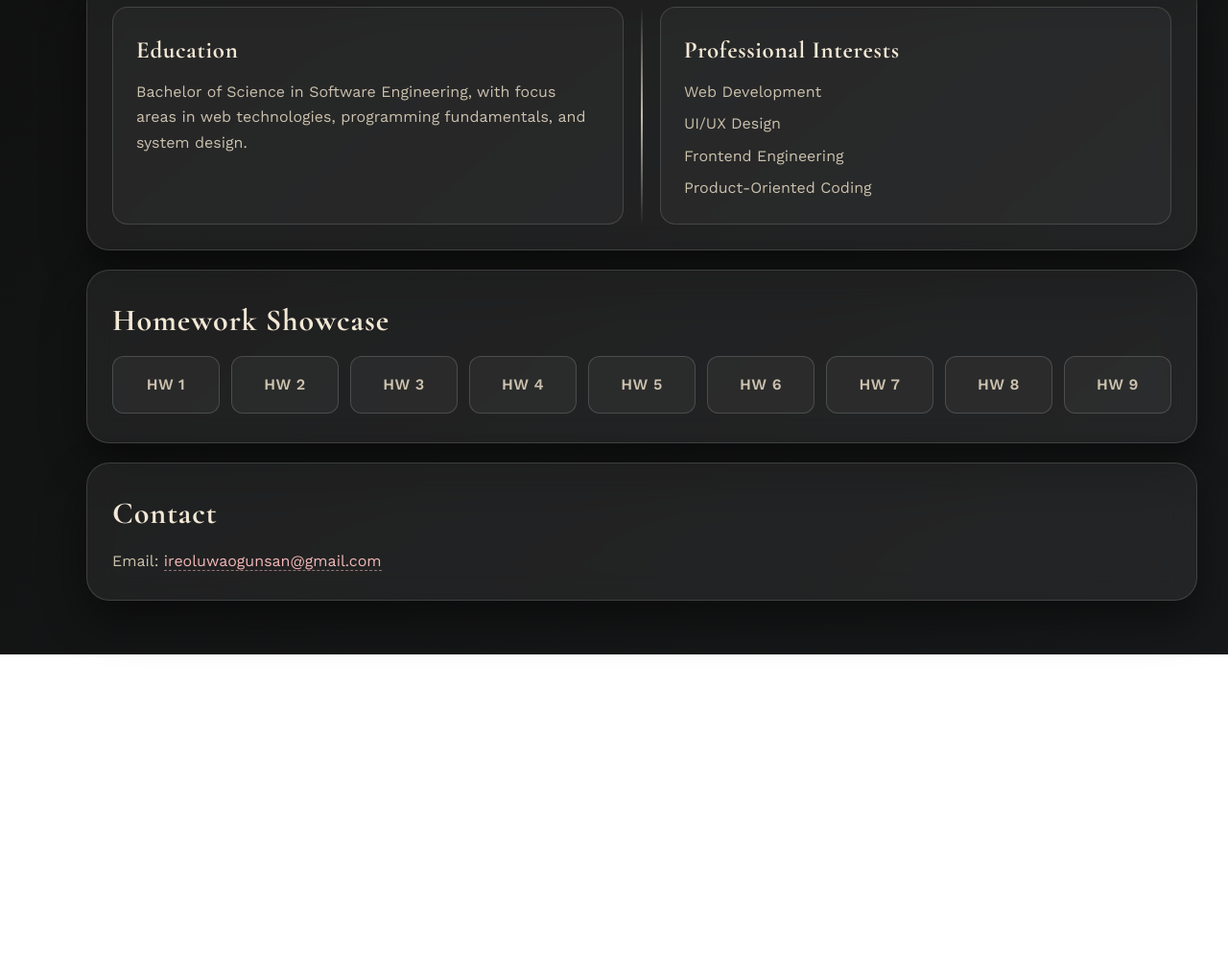
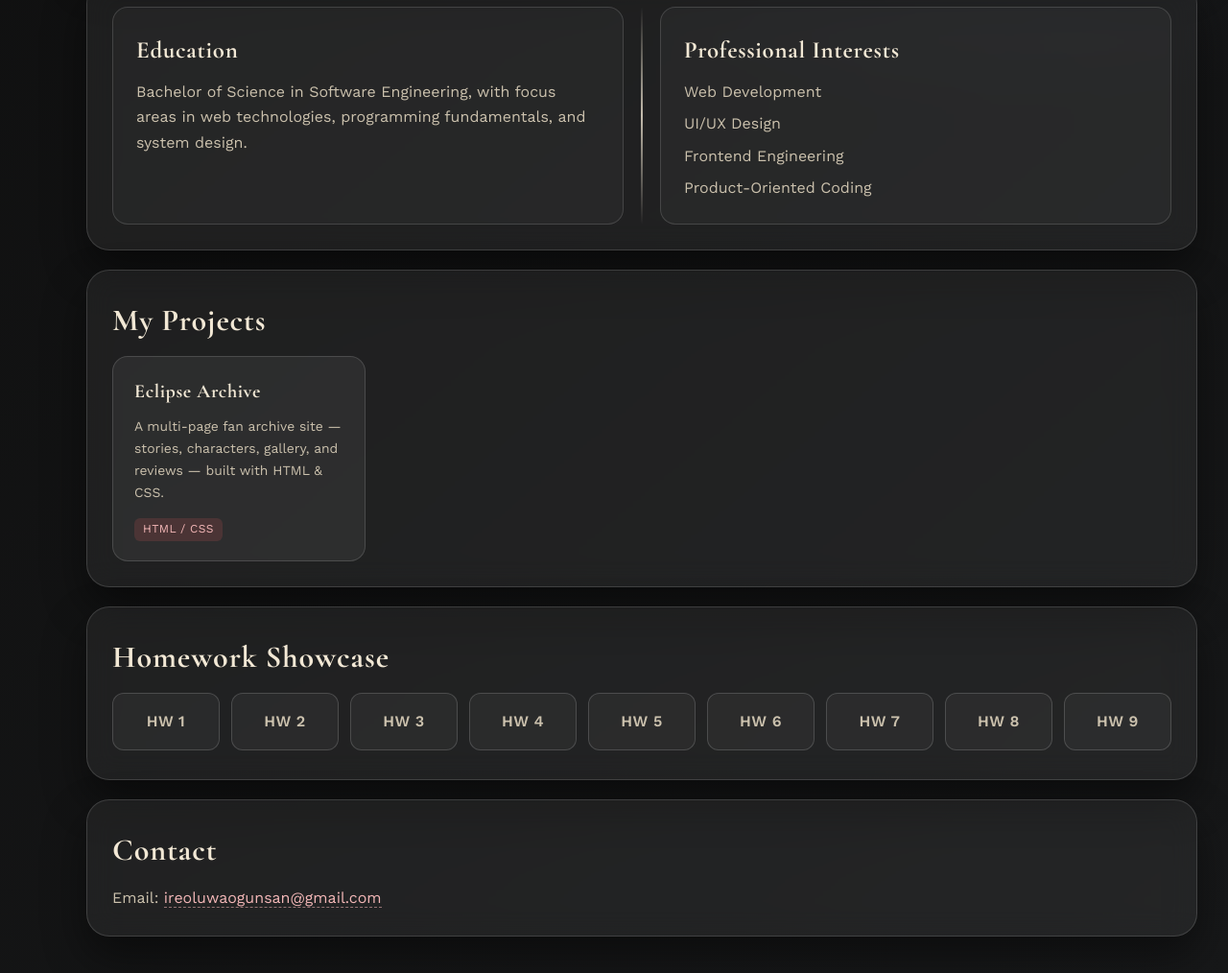
Before and after one commit to IreinStark/Ireoluwaay, a plain HTML site: page index.html in a window 1280 px wide. Shown: the part 1043-2057 px from the top of the page at 96% size. Before the commit the page ends 1725 px from the top, so only its background shows below. Drawn offline with nearby package versions, Linux system fonts and the light colour scheme.

Commit message:
Add My Projects section with Eclipse Archive card
Adds a new "My Projects" panel above the Homework Showcase on the portfolio index page, featuring the Eclipse Archive project with a description, relative link, and styled card matching the existing design system.

Co-Authored-By: Claude Sonnet 4.6 <noreply@anthropic.com>

```diff
--- a/index.html
+++ b/index.html
@@ -316,6 +316,51 @@
       filter: grayscale(0.25);
     }
 
+    .projects-grid {
+      display: grid;
+      grid-template-columns: repeat(auto-fill, minmax(240px, 1fr));
+      gap: 16px;
+      margin-top: 8px;
+    }
+
+    .project-card {
+      display: block;
+      background: var(--glass);
+      border: 1px solid var(--glass-border);
+      border-radius: var(--radius-md);
+      padding: 20px 22px;
+      text-decoration: none;
+      color: var(--text-main);
+      transition: transform 0.2s ease, border-color 0.2s ease, background 0.2s ease;
+    }
+
+    .project-card:hover {
+      transform: translateY(-3px);
+      border-color: var(--accent);
+      background: rgba(165, 72, 72, 0.1);
+    }
+
+    .project-card h3 {
+      font-family: "Cormorant Garamond", serif;
+      font-size: 1.25rem;
+      margin-bottom: 8px;
+    }
+
+    .project-card .muted {
+      font-size: 0.87rem;
+      margin-bottom: 12px;
+    }
+
+    .project-tag {
+      display: inline-block;
+      font-size: 0.75rem;
+      background: var(--accent-soft);
+      color: #f3b7b7;
+      border-radius: 6px;
+      padding: 2px 9px;
+      letter-spacing: 0.03em;
+    }
+
     .contact a {
       color: #f3b7b7;
       text-decoration: none;
@@ -475,6 +520,19 @@
       </article>
     </section>
 
+    <section class="glass panel" style="--delay: 310ms;">
+      <h2>My Projects</h2>
+      <div class="projects-grid">
+        <a class="project-card" href="../eclipse-archive/index.html" target="_blank" rel="noopener noreferrer">
+          <div class="project-card-inner">
+            <h3>Eclipse Archive</h3>
+            <p class="muted">A multi-page fan archive site — stories, characters, gallery, and reviews — built with HTML &amp; CSS.</p>
+            <span class="project-tag">HTML / CSS</span>
+          </div>
+        </a>
+      </div>
+    </section>
+
     <section class="glass panel" style="--delay: 340ms;">
       <h2>Homework Showcase</h2>
       <div class="homeworks" aria-label="Homework cards">
```
